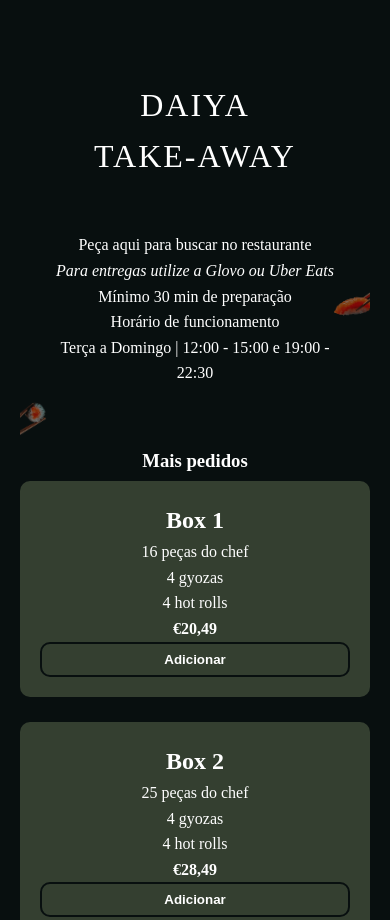
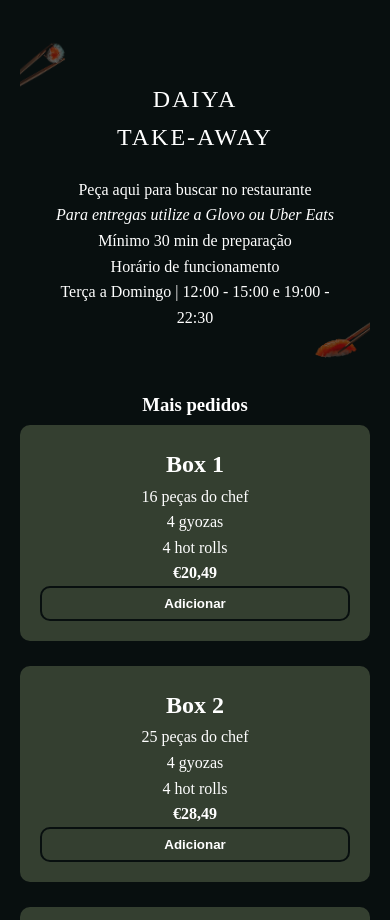
Before and after one commit to davidbtimoteopt/daiya-sushi-takeaway, a website: page index.html in a window 390 px wide. Shown: the top 920 px of the page. Drawn offline with Linux system fonts and the light colour scheme.

Commit message:
Adjusting the header images for mobile part 3

```diff
--- a/style.css
+++ b/style.css
@@ -67,20 +67,27 @@ header h1 {
 }
 
 @media (max-width: 600px) {
+    .header-img {
+        height: 35%;
+        opacity: 0.4;
+    }
+
     .left {
-        height: 30%;
-        left: -10%;
-        opacity: 0.5;
-        margin-top: 50px;
+        left: -5%;
+        right: auto;
+        top: 20%;
     }
 
     .right {
-        height: 30%;
-        right: -10%;
-        opacity: 0.5;
-        margin-top: 150px;
+        right: -5%;
+        left: auto;
+        top: 70%;
     }
 
+    header h1 {
+        font-size: 1.5rem;
+        margin-bottom: 20px;
+    }
 }
 
 .most-ordered {
```
